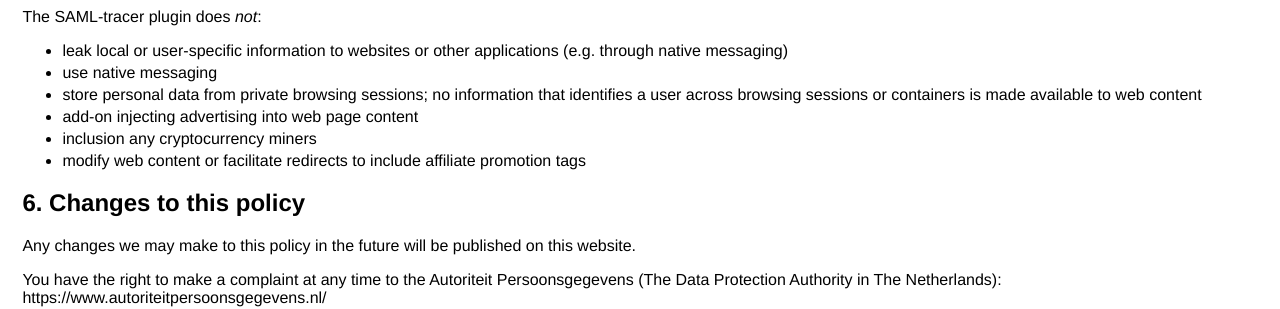
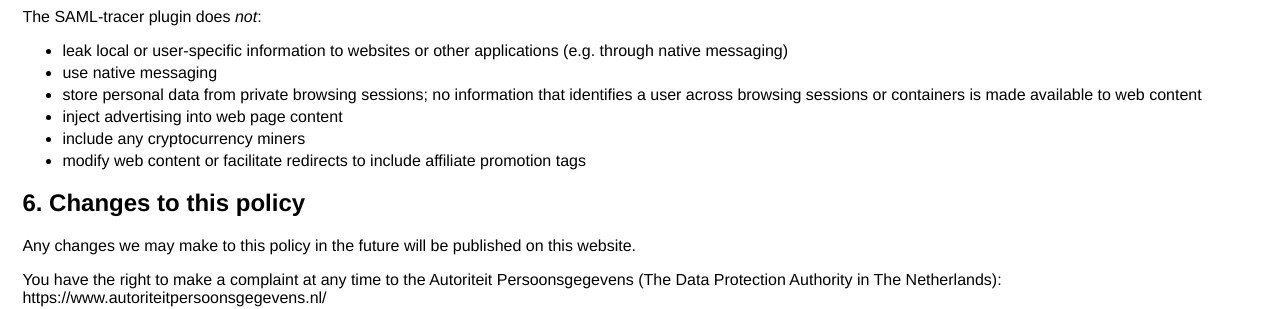
Before and after one commit to simplesamlphp/simplesamlphp.github.io, a Jekyll site: the page built from support/samltracer_privacy.md, in a window 1280 px wide. Shown: the part 1321-1630 px from the top of the page. Built offline with Jekyll 4.4.1, drawn with Linux system fonts in a browser that asks for light colours.

Commit message:
Update samltracer_privacy.md

```diff
--- a/support/samltracer_privacy.md
+++ b/support/samltracer_privacy.md
@@ -52,8 +52,8 @@
 -	leak local or user-specific information to websites or other applications (e.g. through native messaging)
 -	use native messaging
 -	store personal data from private browsing sessions; no information that identifies a user across browsing sessions or containers is made available to web content
--	add-on injecting advertising into web page content
--	inclusion any cryptocurrency miners
+-	inject advertising into web page content
+-	include any cryptocurrency miners
 -	modify web content or facilitate redirects to include affiliate promotion tags
 
 ## 6. Changes to this policy
```
